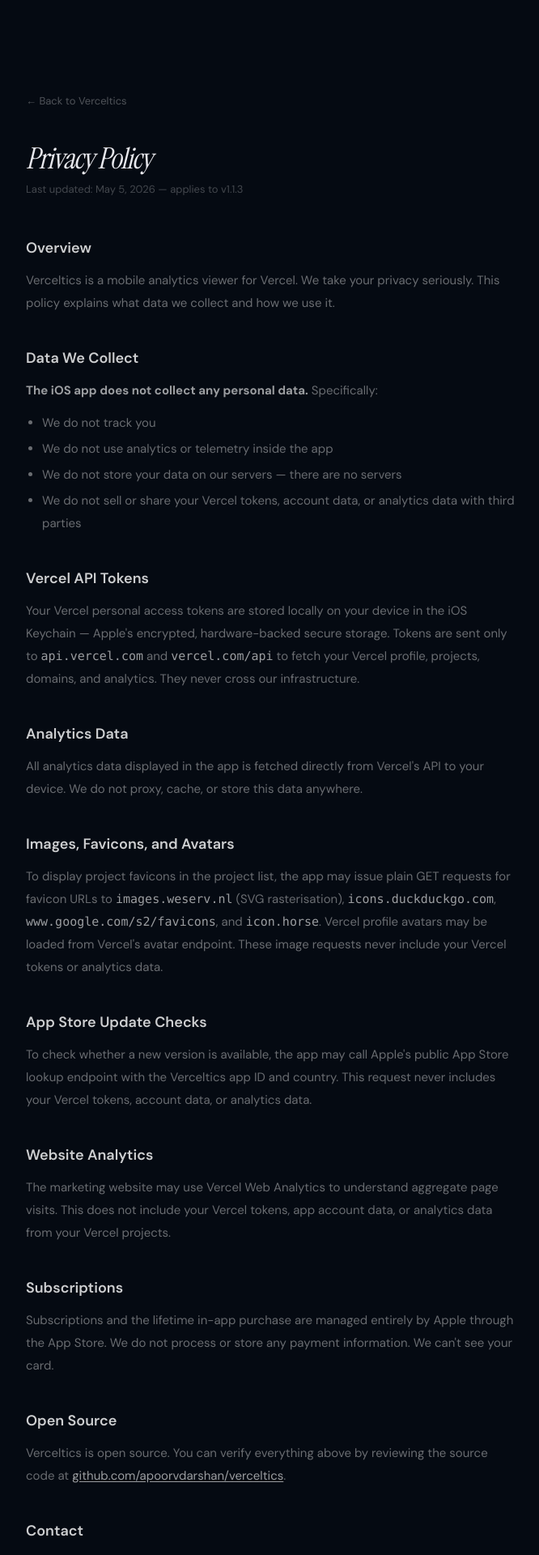
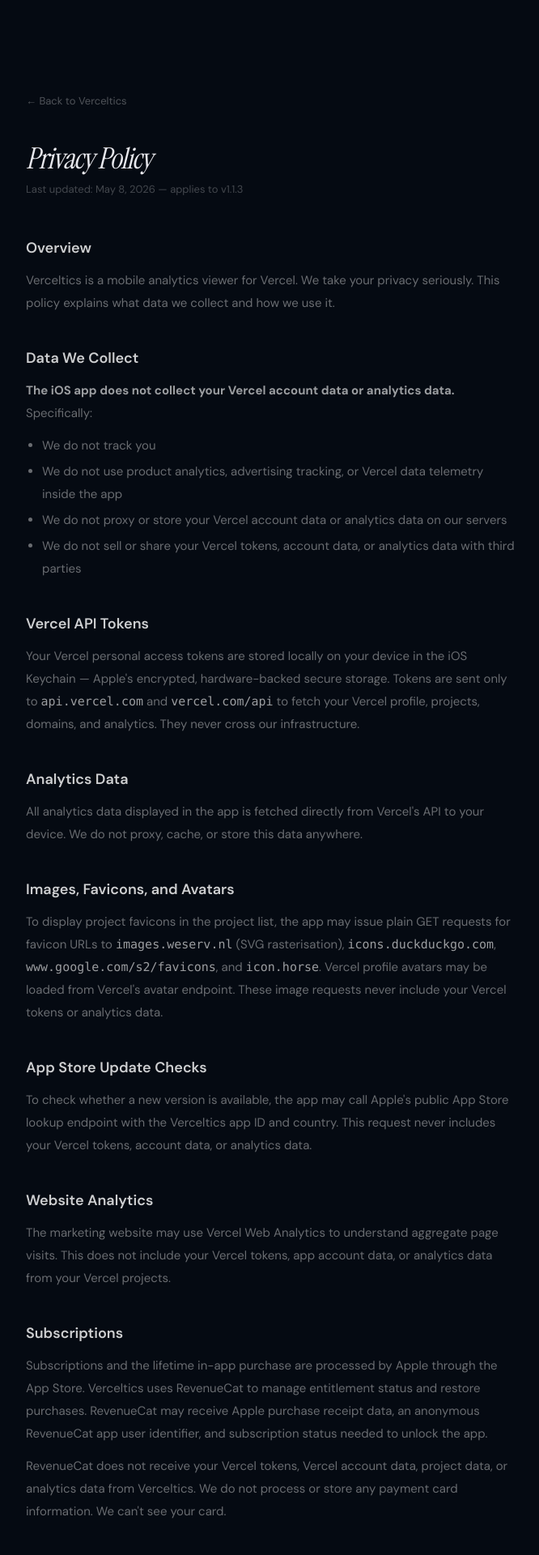
Before and after one commit to apoorvdarshan/verceltics, a Next.js app in the folder web/: page /privacy in a window 1280 px wide. Shown: the top 1920 px of the page at 81% size, without its empty margins (304-970 px from the left). Built offline with nearby package versions, Linux system fonts and the light colour scheme.

Commit message:
Integrate RevenueCat purchases

```diff
--- a/web/src/app/page.tsx
+++ b/web/src/app/page.tsx
@@ -20,7 +20,7 @@
   "Open source",
   "iOS Keychain",
   "No app tracking",
-  "No servers",
+  "No data proxy",
   "iPad ready",
 ] as const;
 
@@ -104,7 +104,7 @@
   operatingSystem: "iOS",
   applicationCategory: "DeveloperApplication",
   description:
-    "Vercel web analytics viewer for iPhone and iPad. Track visitors, page views, bounce rate, referrers, countries, devices, browsers, and operating systems. Built with SwiftUI and Swift Charts. Open source, private by default, no tracking, no servers.",
+    "Vercel web analytics viewer for iPhone and iPad. Track visitors, page views, bounce rate, referrers, countries, devices, browsers, and operating systems. Built with SwiftUI and Swift Charts. Open source, private by default, no tracking, no data proxy.",
   url: "https://verceltics.com",
   image: "https://verceltics.com/og.jpg",
   screenshot: [
@@ -148,9 +148,9 @@
           unique visitors, bounce rate, session duration, referral sources, UTM campaigns,
           country traffic, device types, browser stats, operating system breakdown, top pages,
           route analytics, hostname analytics, event tracking, feature flags, and query parameters.
-          Built with SwiftUI, Swift Charts, async/await, and StoreKit 2. Live deploy indicator,
+          Built with SwiftUI, Swift Charts, async/await, RevenueCat, and StoreKit. Live deploy indicator,
           multi-account switching, framework-tinted dots, soft paywall flow, and App Store update checker.
-          Vercel tokens stored in iOS Keychain. No app data collection. No app telemetry. No servers.
+          Vercel tokens stored in iOS Keychain. No app data collection. No app telemetry. No data proxy.
           Open source on GitHub. Works with Vercel Hobby and Pro plans.
           Alternative to Vercel dashboard for mobile. Best Vercel analytics app for iPhone.
           Vercel mobile app. Vercel stats on phone. Web analytics iOS. Developer tools iOS.
--- a/web/src/app/privacy/page.tsx
+++ b/web/src/app/privacy/page.tsx
@@ -4,7 +4,7 @@
 export const metadata: Metadata = {
   title: "Privacy Policy",
   description:
-    "Verceltics privacy policy. Your Vercel tokens are stored locally in the iOS Keychain. No app tracking, no app telemetry, no app servers.",
+    "Verceltics privacy policy. Your Vercel tokens are stored locally in the iOS Keychain. No app tracking, no app telemetry, no Vercel data proxy.",
   alternates: { canonical: "https://verceltics.com/privacy" },
 };
 
@@ -13,7 +13,7 @@
     <div className="mx-auto max-w-2xl px-6 py-28 sm:px-8">
       <Link href="/" className="text-[13px] text-white/30 transition-colors hover:text-white/60">&larr; Back to Verceltics</Link>
       <h1 className="mt-10 font-serif text-4xl italic tracking-[-0.03em]">Privacy Policy</h1>
-      <p className="mt-2 text-[13px] text-white/25">Last updated: May 5, 2026 — applies to v1.1.3</p>
+      <p className="mt-2 text-[13px] text-white/25">Last updated: May 8, 2026 — applies to v1.1.3</p>
 
       <div className="mt-12 space-y-10 text-[15px] leading-7 text-white/40">
         <section>
@@ -23,11 +23,11 @@
 
         <section>
           <h2 className="text-lg font-semibold text-white/80">Data We Collect</h2>
-          <p className="mt-3"><strong className="text-white/60">The iOS app does not collect any personal data.</strong> Specifically:</p>
+          <p className="mt-3"><strong className="text-white/60">The iOS app does not collect your Vercel account data or analytics data.</strong> Specifically:</p>
           <ul className="mt-3 list-disc space-y-1 pl-5">
             <li>We do not track you</li>
-            <li>We do not use analytics or telemetry inside the app</li>
-            <li>We do not store your data on our servers — there are no servers</li>
+            <li>We do not use product analytics, advertising tracking, or Vercel data telemetry inside the app</li>
+            <li>We do not proxy or store your Vercel account data or analytics data on our servers</li>
             <li>We do not sell or share your Vercel tokens, account data, or analytics data with third parties</li>
           </ul>
         </section>
@@ -59,7 +59,8 @@
 
         <section>
           <h2 className="text-lg font-semibold text-white/80">Subscriptions</h2>
-          <p className="mt-3">Subscriptions and the lifetime in-app purchase are managed entirely by Apple through the App Store. We do not process or store any payment information. We can&apos;t see your card.</p>
+          <p className="mt-3">Subscriptions and the lifetime in-app purchase are processed by Apple through the App Store. Verceltics uses RevenueCat to manage entitlement status and restore purchases. RevenueCat may receive Apple purchase receipt data, an anonymous RevenueCat app user identifier, and subscription status needed to unlock the app.</p>
+          <p className="mt-3">RevenueCat does not receive your Vercel tokens, Vercel account data, project data, or analytics data from Verceltics. We do not process or store any payment card information. We can&apos;t see your card.</p>
         </section>
 
         <section>
--- a/web/src/app/sitemap.ts
+++ b/web/src/app/sitemap.ts
@@ -10,13 +10,13 @@
     },
     {
       url: "https://verceltics.com/privacy",
-      lastModified: new Date("2026-05-05"),
+      lastModified: new Date("2026-05-08"),
       changeFrequency: "yearly",
       priority: 0.3,
     },
     {
       url: "https://verceltics.com/terms",
-      lastModified: new Date("2026-05-05"),
+      lastModified: new Date("2026-05-08"),
       changeFrequency: "yearly",
       priority: 0.3,
     },
--- a/web/src/app/terms/page.tsx
+++ b/web/src/app/terms/page.tsx
@@ -13,7 +13,7 @@
     <div className="mx-auto max-w-2xl px-6 py-28 sm:px-8">
       <Link href="/" className="text-[13px] text-white/30 transition-colors hover:text-white/60">&larr; Back to Verceltics</Link>
       <h1 className="mt-10 font-serif text-4xl italic tracking-[-0.03em]">Terms of Service</h1>
-      <p className="mt-2 text-[13px] text-white/25">Last updated: May 5, 2026 — applies to v1.1.3</p>
+      <p className="mt-2 text-[13px] text-white/25">Last updated: May 8, 2026 — applies to v1.1.3</p>
 
       <div className="mt-12 space-y-10 text-[15px] leading-7 text-white/40">
         <section>
@@ -46,6 +46,7 @@
             <li>You can manage and cancel subscriptions in your Apple ID settings (<code className="text-white/60">Settings → Apple ID → Subscriptions</code>)</li>
             <li>Any unused portion of a free trial is forfeited when you purchase a subscription</li>
           </ul>
+          <p className="mt-4">Purchases are processed by Apple. Verceltics uses RevenueCat to manage entitlement status, purchase history, and restore purchases for the Verceltics Pro entitlement.</p>
           <p className="mt-4">The Lifetime purchase is non-refundable through Verceltics; refunds for any purchase are processed by Apple per their App Store refund policy.</p>
         </section>
 
```
Also changed, not shown: 7 other files (tests, documents, lock files or other folders).
